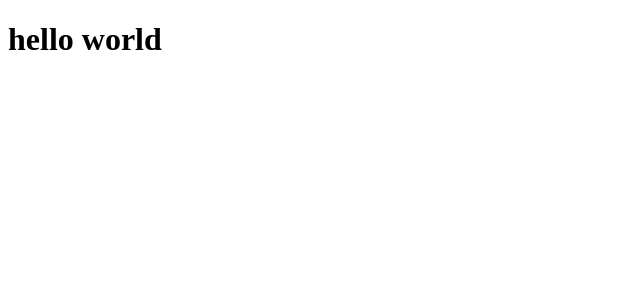
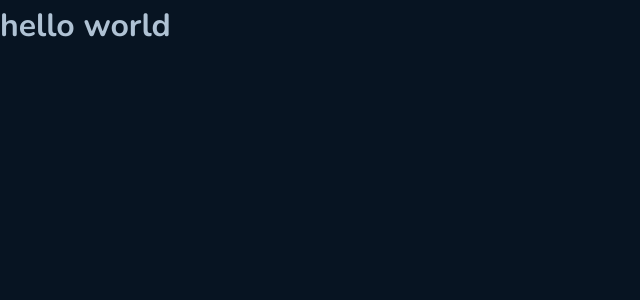
Before and after one commit to artenlf/github-blog, a React (Vite) app: page / in a window 1280 px wide. Shown: the top 300 px of the page, without its empty margins (0-640 px from the left). Built offline with nearby package versions, Linux system fonts and the light colour scheme.

Commit message:
styles: set up global and default theme

```diff
--- a/index.html
+++ b/index.html
@@ -3,8 +3,11 @@
 
 <head>
   <meta charset="UTF-8" />
+  <link rel="preconnect" href="https://fonts.googleapis.com">
+  <link rel="preconnect" href="https://fonts.gstatic.com" crossorigin>
   <link rel="icon" type="image/svg+xml" href="" />
   <meta name="viewport" content="width=device-width, initial-scale=1.0" />
+  <link href="https://fonts.googleapis.com/css2?family=Nunito:wght@400;700&display=swap" rel="stylesheet" />
   <title>GitHub Blog | by artenlf</title>
 </head>
 
--- a/src/App.tsx
+++ b/src/App.tsx
@@ -1,3 +1,12 @@
+import { ThemeProvider } from 'styled-components'
+import { GlobalStyle } from './styles/global'
+import { defaultTheme } from './styles/themes/default'
+
 export function App() {
-  return <h1>hello world</h1>
+  return (
+    <ThemeProvider theme={defaultTheme}>
+      <GlobalStyle />
+      <h1>hello world</h1>
+    </ThemeProvider>
+  )
 }
--- /dev/null
+++ b/src/styles/global.ts
@@ -0,0 +1,27 @@
+import { createGlobalStyle } from 'styled-components'
+
+export const GlobalStyle = createGlobalStyle`
+  *{
+    margin: 0;
+    padding: 0;
+    box-sizing: border-box;
+  }
+
+  :focus {
+    outline: 0;
+    box-shadow: 0 0 0 2px ${(props) => props.theme['base-border']};
+  }
+
+  body {
+    background-color: ${(props) => props.theme['base-background']};
+    color: ${(props) => props.theme['base-text']};
+    -webkit-font-smoothing: antialiased;
+  }
+
+  body, input, textarea, button {
+    font: 400 1rem Nunito, sans-serif;
+    line-height: 1.6;
+  }
+
+
+`
--- /dev/null
+++ b/src/styles/themes/default.ts
@@ -0,0 +1,14 @@
+export const defaultTheme = {
+  blue: '#3294F8',
+
+  'base-title': '#E7EDF4',
+  'base-subtitle': '#C4D4E3',
+  'base-text': '#AFC2D4',
+  'base-span': '#7B96B2',
+  'base-label': '#3A536B',
+  'base-border': '#1C2F41',
+  'base-post': '#112131',
+  'base-profile': '#0B1B2B',
+  'base-background': '#071422',
+  'base-input': '#040F1A',
+} as const
```
Also changed, not shown: src/@types/styled.d.ts (added, +9 -0 lines).
